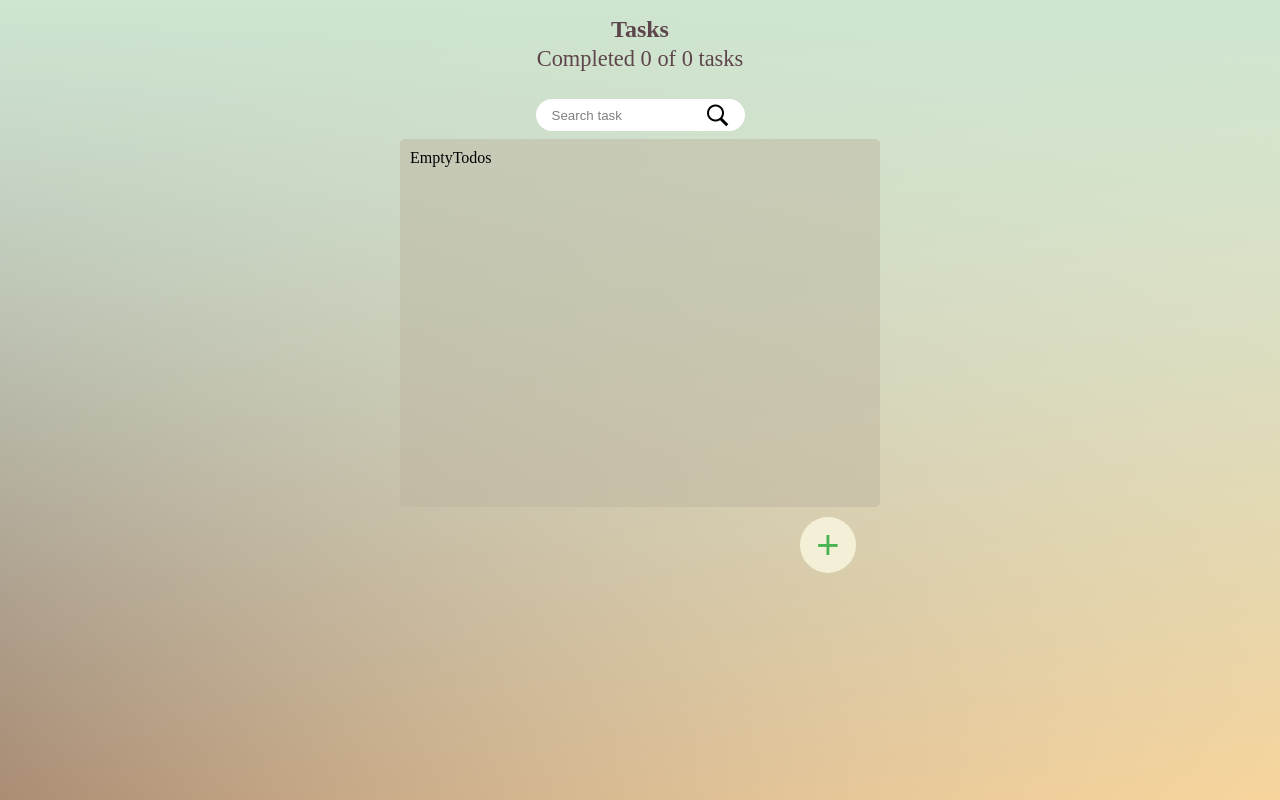
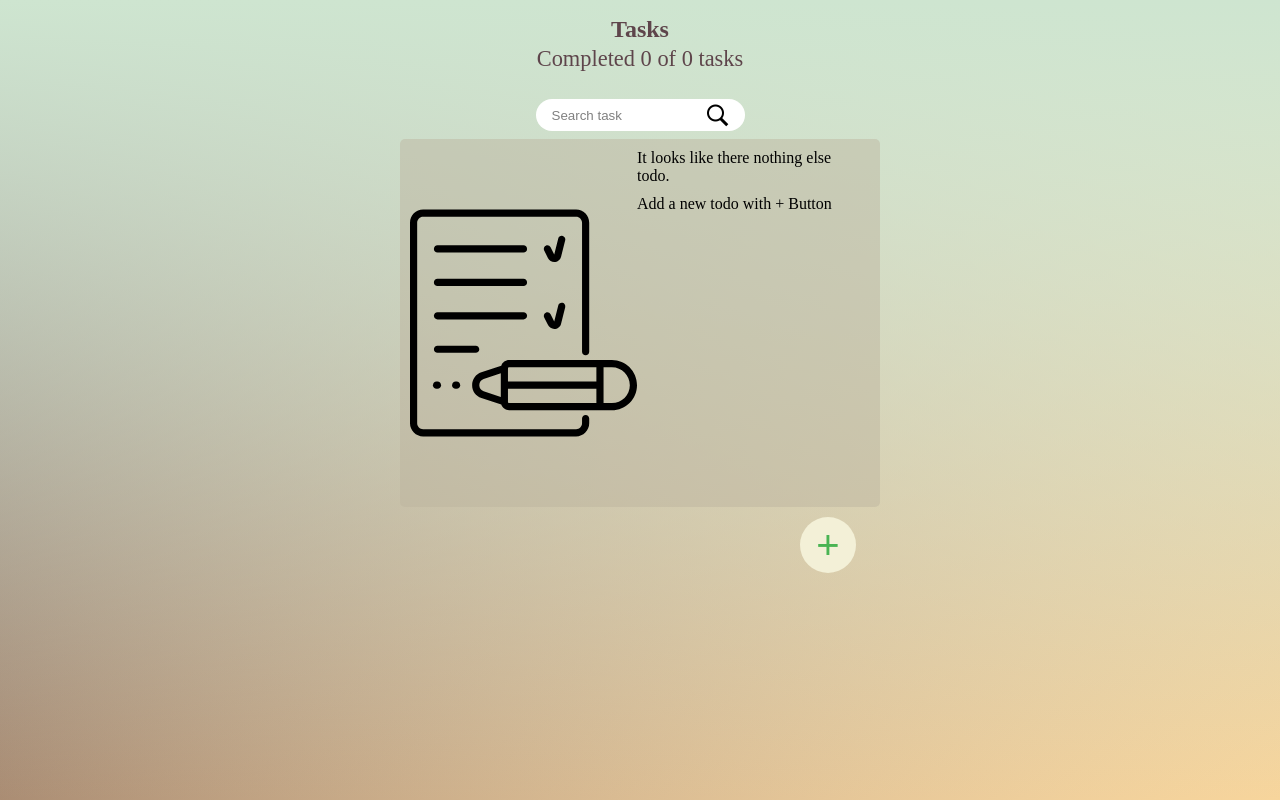
Before and after one commit to RedDiego15/task_organizer, a React (Create React App) app: page / in a window 1280 px wide. Built offline with nearby package versions, Linux system fonts and the light colour scheme.

Commit message:
add empty todo and todo error

```diff
--- a/src/Components/App/App.js
+++ b/src/Components/App/App.js
@@ -7,7 +7,6 @@ import {TodoProvider} from '../../TodoContext'
 
 
 function App() {
-
   return (
     <TodoProvider>
       <AppUi />
--- a/src/Components/App/AppUi.jsx
+++ b/src/Components/App/AppUi.jsx
@@ -21,7 +21,7 @@ function AppUi() {
     filteredTodoList,
     toggleTodo,
     deleteTodo,} = React.useContext(TodoContext);
-
+    {debugger}
   return (
     <Theme theme={"principal"}>
     <TodoCounter />
@@ -30,7 +30,6 @@ function AppUi() {
     <TodoList >
       {loading && <TodosLoading />}
       {error && <TodosError />}
-
       {!loading && filteredTodoList.length === 0 && <EmptyTodos/>}
       {(!loading && !filteredTodoList.length)}
       {
--- a/src/Components/Loading_skeletons/EmptyTodos.jsx
+++ b/src/Components/Loading_skeletons/EmptyTodos.jsx
@@ -1,8 +1,40 @@
 import React from 'react'
+import styled from 'styled-components'
+import EmptyList from '../../assets/EmptyList.svg'
+
+const ContainerError = styled.div`
+  width:100%;
+  height:100%;
+  display:flex;
+`
+const ContainerText = styled(ContainerError)`
+  flex-direction: column;
+  gap:10px;
+`
+const Figure = styled.figure`
+  width:100%;
+  height:100%;
+
+`
+const Logo = styled.img`
+  width:100%;
+  height:100%;
+`
+const Text = styled.p`
+  text-align:start;
+`
 
 function EmptyTodos() {
   return (
-    <p>EmptyTodos</p>
+    <ContainerError>
+      <Figure>
+        <Logo src = {EmptyList}/>
+      </Figure>
+      <ContainerText>
+        <Text>It looks like there nothing else todo.</Text>
+        <Text>Add a new todo with + Button</Text>
+      </ContainerText>
+    </ContainerError>
   )
 }
 
--- a/src/Components/Loading_skeletons/TodosError.jsx
+++ b/src/Components/Loading_skeletons/TodosError.jsx
@@ -1,8 +1,33 @@
 import React from 'react'
+import styled from 'styled-components'
+import SrcError from '../../assets/Engranaje.svg'
+const ContainerError = styled.div`
+  width:100%;
+  height:100%;
+
+`
+const Figure = styled.figure`
+  width:100%;
+  height:100%;
+
+`
+const Logo = styled.img`
+  width:100%;
+  height:100%;
+`
+const Text = styled.p`
+  text-align:center;
+`
 
 function TodosError() {
   return (
-    <p>A ocurrido un Error</p>
+    <ContainerError>
+      <Figure>
+        <Logo src = {SrcError}/>
+      </Figure>
+      <Text>Error has been occurred, Please try again Later</Text>
+    </ContainerError>
+
   )
 }
 
--- a/src/Components/Loading_skeletons/TodosLoading.jsx
+++ b/src/Components/Loading_skeletons/TodosLoading.jsx
@@ -64,12 +64,13 @@ const LoadingFirstBar = styled.div`
 const LoadingSecondBar = styled(LoadingFirstBar)`
     width: 6rem;
 `
+function TodosLoading() {
 
-
-
-function TodosLoading() {
+  const load = [1,2,3,4,5];
   return (
-
+    <>
+      {load.map(n => {
+        return(
         <ListItem>
           <Circle/>
           <LoadingContainer>
@@ -79,8 +80,12 @@ function TodosLoading() {
           <ContainerAnimation>
             <AnimatedBlock/>
           </ContainerAnimation>
+        </ListItem>)
 
-    </ListItem>
+
+      })}
+    </>
+
 
   )
 }
```
Also changed, not shown: src/assets/EmptyList.svg (added), src/assets/Engranaje.svg (added). Lines whose indentation alone changed are shown as unchanged.
